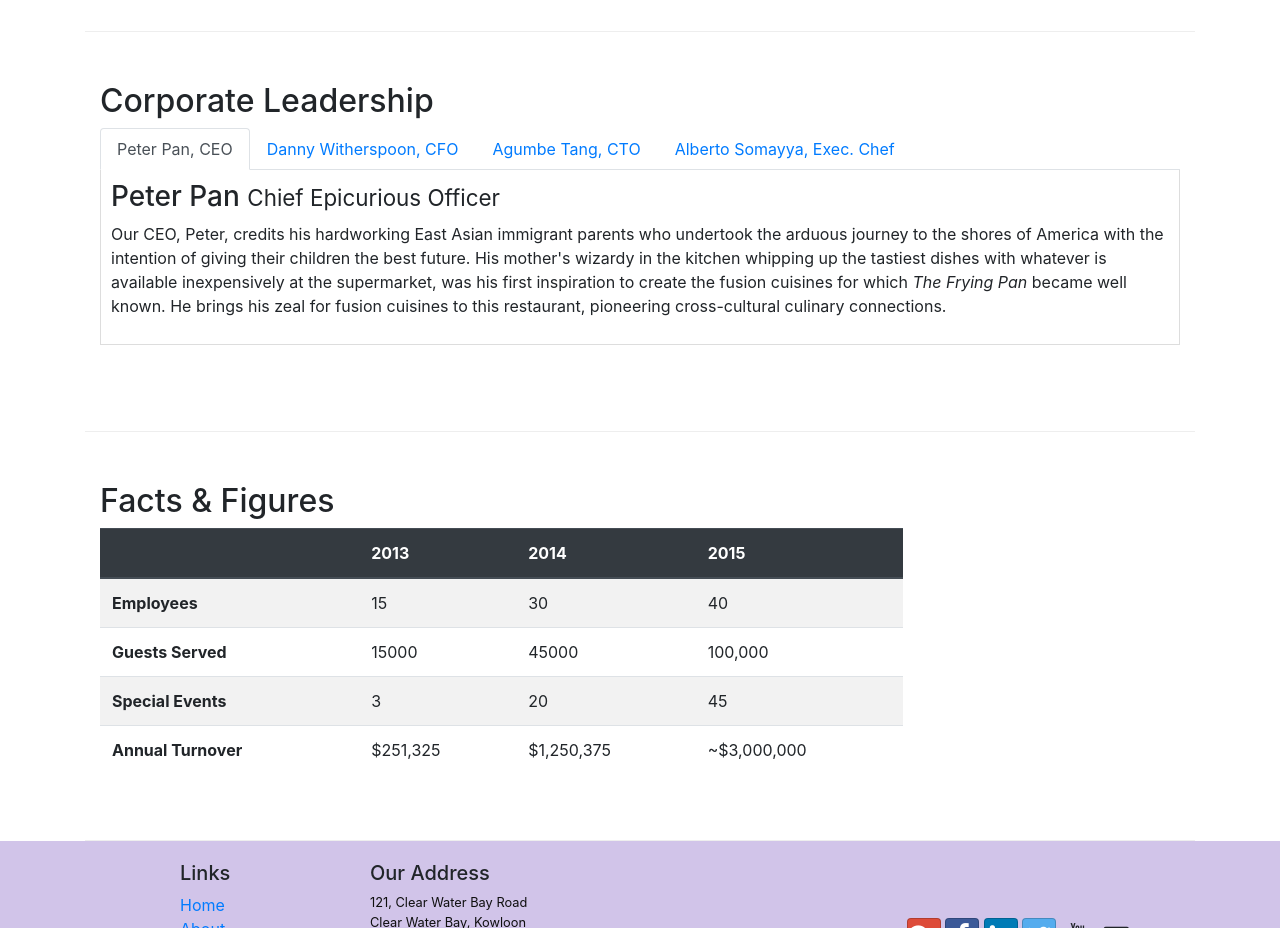
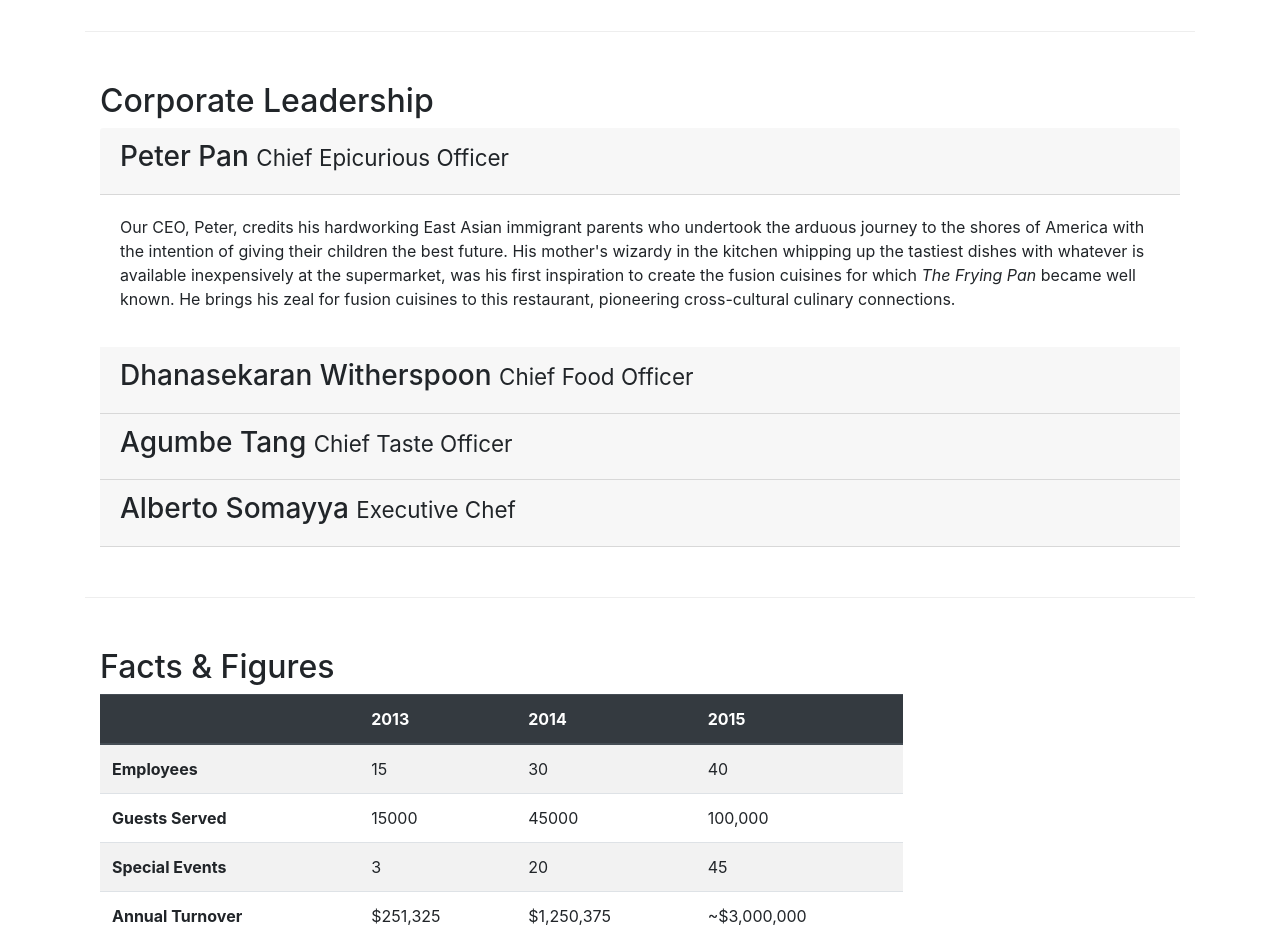
Before and after one commit to JakubWrzesniak/conFusion, a website: page aboutus.html in a window 1280 px wide. Shown: the part 940-1868 px from the top of the page. Drawn offline with nearby package versions, Linux system fonts and the light colour scheme.

Commit message:
Accordion

```diff
--- a/aboutus.html
+++ b/aboutus.html
@@ -103,42 +103,65 @@
         <div class="row row-content">
             <div class="col-auto">
                 <h2>Corporate Leadership</h2>
-                <ul class="nav nav-tabs">
-                    <li class="nav-item">
-                        <a class="nav-link active" href="#peter" role="tab" data-toggle="tab">Peter Pan, CEO</a>
-                    </li>
-                    <li class="nav-item">
-                        <a class="nav-link" href="#danny" role="tab" data-toggle="tab">Danny Witherspoon, CFO</a
-                            ></li>
-                    <li class="nav-item">
-                        <a class="nav-link" href="#agumbe" role="tab" data-toggle="tab">Agumbe Tang, CTO</a>
-                    </li>
-                    <li class="nav-item">
-                        <a class="nav-link" href="#alberto" role="tab" data-toggle="tab">Alberto Somayya, Exec. Chef</a>
-                    </li>
-                </ul>
-                <div class="tab-content">
-                    <div role="tabpanel" class="tab-pane fade show active" id="peter">
-                        <h3>Peter Pan <small>Chief Epicurious Officer</small></h3>
-                        <p class="d-none d-sm-block">Our CEO, Peter, credits his hardworking East Asian immigrant parents who undertook the arduous journey to the shores of America with the intention of giving their children the best future. His mother's wizardy in the kitchen whipping
-                            up the tastiest dishes with whatever is available inexpensively at the supermarket, was his first inspiration to create the fusion cuisines for which <em>The Frying Pan</em> became well known. He brings his zeal for fusion
-                            cuisines to this restaurant, pioneering cross-cultural culinary connections.</p>
-                    </div>
-                    <div role="tabpanel" class="tab-pane fade show" id="danny">
-                        <h3>Dhanasekaran Witherspoon <small>Chief Food Officer</small></h3>
-                        <p class="d-none d-sm-block">Our CFO, Danny, as he is affectionately referred to by his colleagues, comes from a long established family tradition in farming and produce. His experiences growing up on a farm in the Australian outback gave him great appreciation
-                            for varieties of food sources. As he puts it in his own words, <em>Everything that runs, wins, and everything that stays, pays!</em></p>
-                    </div>
-                    <div role="tabpanel" class="tab-pane fade show" id="agumbe">
-                        <h3>Agumbe Tang <small>Chief Taste Officer</small></h3>
-                        <p class="d-none d-sm-block">Blessed with the most discerning gustatory sense, Agumbe, our CTO, personally ensures that every dish that we serve meets his exacting tastes. Our chefs dread the tongue lashing that ensues if their dish does not meet his exacting
-                            standards. He lives by his motto, <em>You click only if you survive my lick.</em></p>
-                    </div>
-                    <div role="tabpanel" class="tab-pane fade show" id="alberto">
-                        <h3>Alberto Somayya <small>Executive Chef</small></h3>
-                        <p class="d-none d-sm-block">Award winning three-star Michelin chef with wide International experience having worked closely with whos-who in the culinary world, he specializes in creating mouthwatering Indo-Italian fusion experiences. He says, <em>Put together the cuisines from the two craziest cultures, and you get a winning hit! Amma Mia!</em></p>
+                <div id="accordion">
+                    <div calss="card">
+                        <div class="card-header" role="tab" id="peterhead">
+                            <h3 class="mb-0">
+                                <a data-toggle="collapse" data-target="#peter">
+                                    <h3>Peter Pan <small>Chief Epicurious Officer</small></h3>
+                                </a>
+                            </h3>
+                        </div>
+                        <div class="collapse show" id="peter" data-parent="#accordion">
+                            <div class="card-body">
+                                <p class="d-none d-sm-block">Our CEO, Peter, credits his hardworking East Asian immigrant parents who undertook the arduous journey to the shores of America with the intention of giving their children the best future. His mother's wizardy in the kitchen
+                                    whipping up the tastiest dishes with whatever is available inexpensively at the supermarket, was his first inspiration to create the fusion cuisines for which <em>The Frying Pan</em> became well known. He brings his
+                                    zeal for fusion cuisines to this restaurant, pioneering cross-cultural culinary connections.</p>
+                            </div>
+                        </div>
+                        <div class="card-header" role="tab" id="dannyhead">
+                            <h3 class="mb-0">
+                                <a data-toggle="collapse" data-target="#danny">
+                                    <h3>Dhanasekaran Witherspoon <small>Chief Food Officer</small></h3>
+                                </a>
+                            </h3>
+                        </div>
+                        <div class="collapse" id="danny" data-parent="#accordion">
+                            <div class="card-body">
+                                <p class="d-none d-sm-block">Our CFO, Danny, as he is affectionately referred to by his colleagues, comes from a long established family tradition in farming and produce. His experiences growing up on a farm in the Australian outback gave him great
+                                    appreciation for varieties of food sources. As he puts it in his own words, <em>Everything that runs, wins, and everything that stays, pays!</em></p>
+                            </div>
+                        </div>
+                        <div class="card-header" role="tab" id="agumbehead">
+                            <h3 class="mb-0">
+                                <a data-toggle="collapse" data-target="#agumbe">
+                                    <h3>Agumbe Tang <small>Chief Taste Officer</small></h3>
+                                </a>
+                            </h3>
+                        </div>
+                        <div class="collapse" id="agumbe" data-parent="#accordion">
+                            <div class="card-body">
+                                <p class="d-none d-sm-block">Blessed with the most discerning gustatory sense, Agumbe, our CTO, personally ensures that every dish that we serve meets his exacting tastes. Our chefs dread the tongue lashing that ensues if their dish does not meet his
+                                    exacting standards. He lives by his motto, <em>You click only if you survive my lick.</em></p>
+                            </div>
+                        </div>
+                        <div class="card-header" role="tab" id="albertohead">
+                            <h3 class="mb-0">
+                                <a data-toggle="collapse" data-target="#alberto">
+                                    <h3>Alberto Somayya <small>Executive Chef</small></h3>
+                                </a>
+                            </h3>
+                        </div>
+                        <div class="collapse" id="alberto" data-parent="#accordion">
+                            <div class="card-body">
+                                <p class="d-none d-sm-block">Award winning three-star Michelin chef with wide International experience having worked closely with whos-who in the culinary world, he specializes in creating mouthwatering Indo-Italian fusion experiences. He says, <em>Put together the cuisines from the two craziest cultures, and you get a winning hit! Amma Mia!</em></p>
+
+                            </div>
+                        </div>
                     </div>
                 </div>
+
+
             </div>
         </div>
         <div class="row row-content">
```
